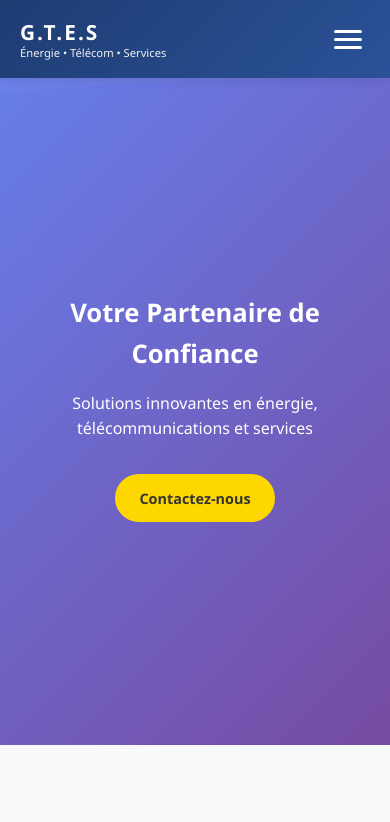
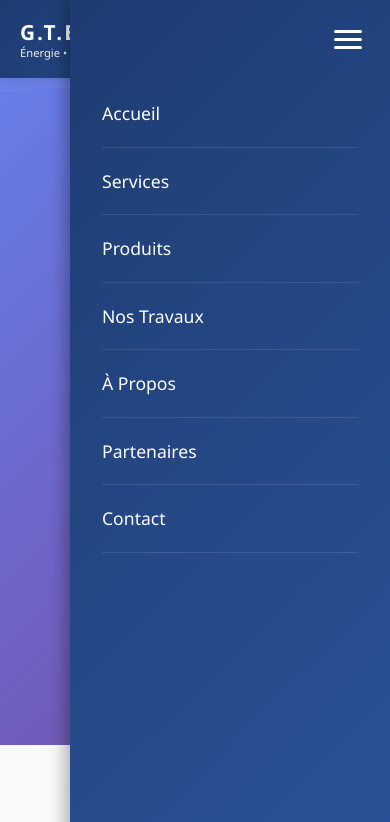
Before and after one commit to momotweire/GTES, a plain HTML site: page index.html in a window 390 px wide. Both pictures are taken after a click on the button "Toggle menu". Shown: the top 822 px of the page. Drawn offline with Linux system fonts and the light colour scheme.

Commit message:
Update index.html

```diff
--- a/index.html
+++ b/index.html
@@ -58,6 +58,17 @@ document.addEventListener("DOMContentLoaded", function() {
         </div>
     </nav>
 </header>
+
+<script>
+const menuToggle = document.getElementById('menuToggle');
+const navMenu = document.getElementById('navMenu');
+
+menuToggle.addEventListener('click', () => {
+  navMenu.classList.toggle('active'); // Ajoute ou enlève la classe "active"
+  menuToggle.classList.toggle('open'); // (facultatif : pour animer les barres)
+});
+</script>
+
 
     <!-- Section Hero -->
     <section id="accueil" class="hero">
```
